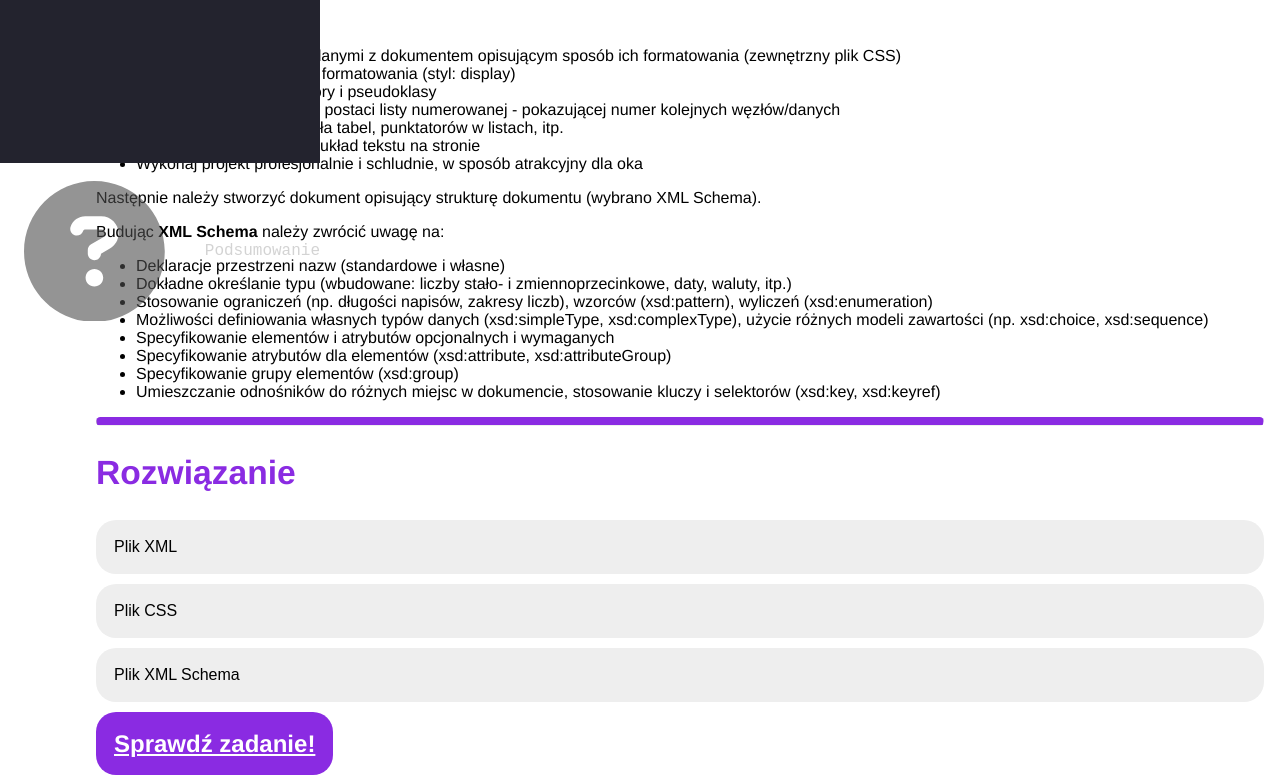
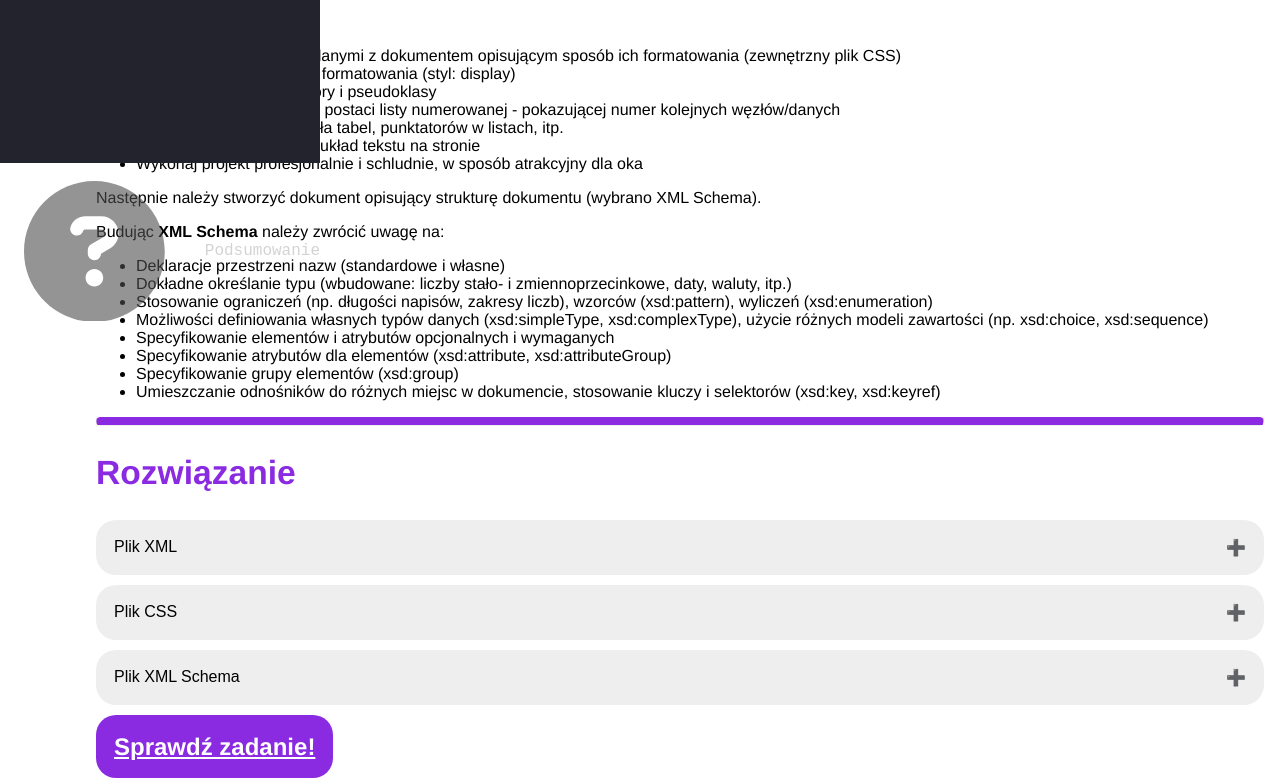
Before and after one commit to Gregorooooo02/portfolioSite, a plain HTML site: page exercises/exTwo.html in a window 1280 px wide. Shown: the part 637-1415 px from the top of the page. Drawn offline with Linux system fonts and the light colour scheme.

Commit message:
Changes to Stylesheet

```diff
--- a/stylesheet.css
+++ b/stylesheet.css
@@ -17,6 +17,7 @@ body {
 
 body::-webkit-scrollbar {
     width: 0.25rem;
+    height: 0.25rem;
 }
 
 body::-webkit-scrollbar-track {
@@ -169,13 +170,20 @@ hr.rounded {
     margin-bottom: 10px;
 }
 
+.accordion:after {
+    content: "\02795";
+    font-size: 16px;
+    font-weight: bold;
+    float: right;
+}
+
 .active, .accordion:hover {
     background-color: blueviolet;
     color: white;
 }
 
 .active:after {
-    content: "\2212";
+    content: "\2796";
     font-size: 16px;
     font-weight: bold;
     float: right;
@@ -198,8 +206,8 @@ hr.rounded {
     border: none;
     text-align: left;
     font-size: 24px;
-    transition: 0.4s;
     border-radius: 20px;
+    margin-bottom: 10px;
 }
 
 /* Small screens */
```
